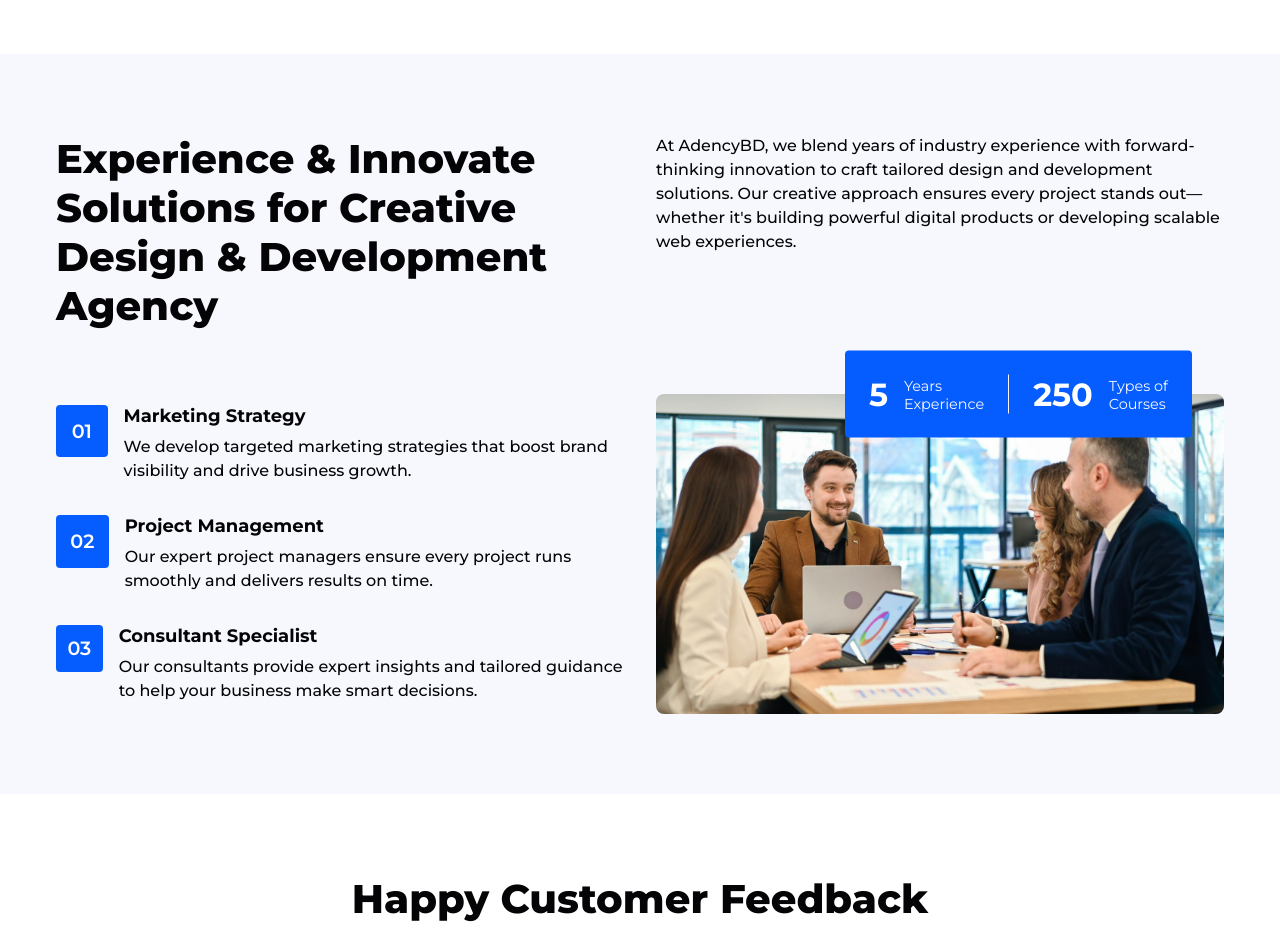
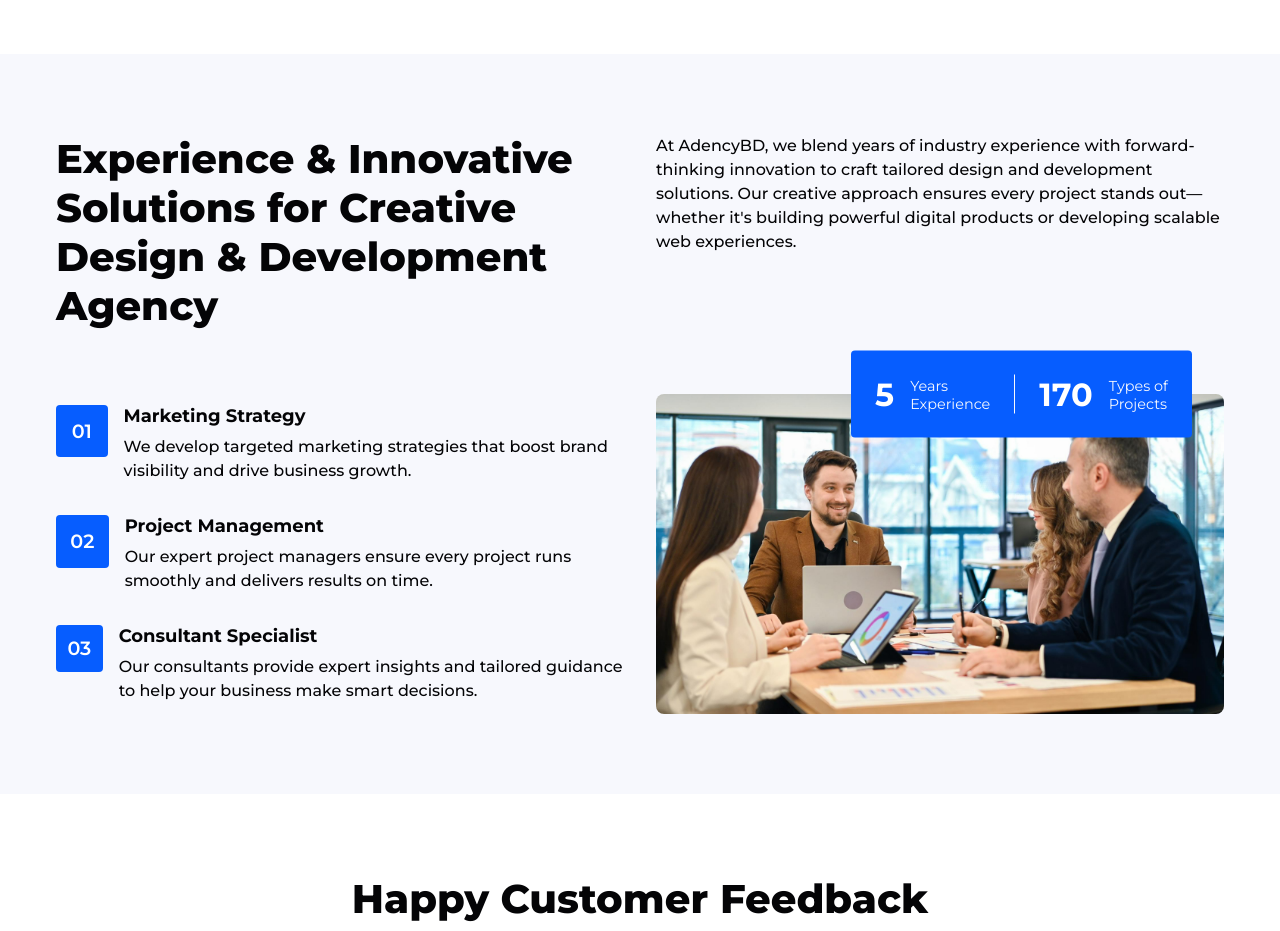
Before and after one commit to Harshsokhanda09/FounderDB, a plain HTML site: page index.html in a window 1280 px wide. Shown: the part 1820-2751 px from the top of the page. Drawn offline with nearby package versions, Linux system fonts and the light colour scheme.

Commit message:
Update index.html

```diff
--- a/index.html
+++ b/index.html
@@ -150,7 +150,7 @@
     <div class="section__container portfolio__container">
       <div class="portfolio__header">
         <h2 class="section__header">
-          Experience & Innovate Solutions for Creative Design & Development
+          Experience & Innovative Solutions for Creative Design & Development
           Agency
         </h2>
         <p class="section__description">
@@ -169,8 +169,8 @@
               <p>Years<br />Experience</p>
             </div>
             <div>
-              <h4>250</h4>
-              <p>Types of<br />Courses</p>
+              <h4>170</h4>
+              <p>Types of<br />Projects</p>
             </div>
           </div>
           <img src="assets/portfolio.jpg" alt="portfolio" />
@@ -416,4 +416,5 @@
   <script src="main.js"></script>
 </body>
 
+
 </html>
```
